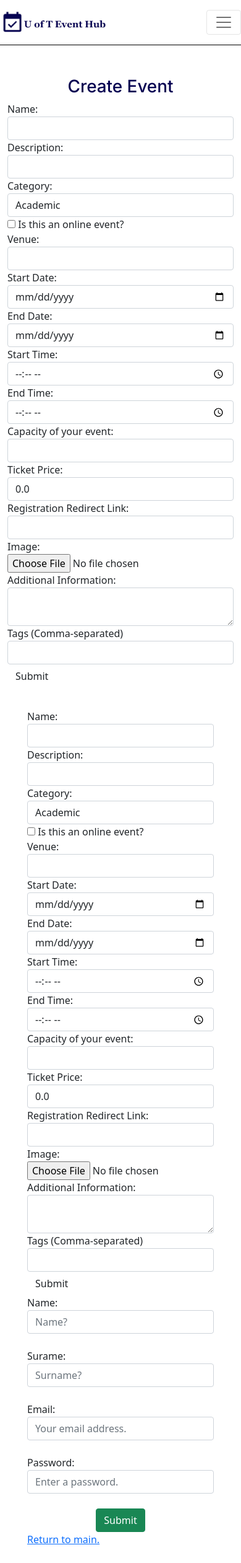
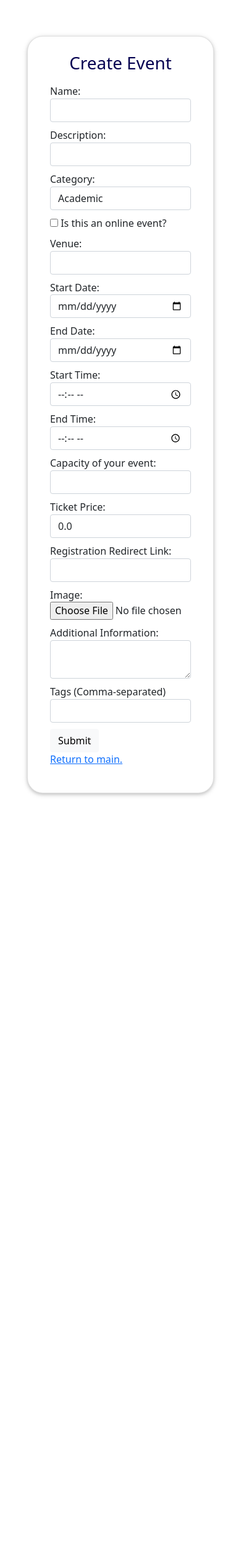
Before and after one commit to ECE444-2023Fall/UofT-EventHub, a Flask app: page /events/create_event in a window 390 px wide. Shown: the whole page at 62% size. After the commit the page ends 1285 px from the top, so only its background shows below. Run offline with Flask 3, Linux system fonts and the light colour scheme; a user stored in the database is signed in; tables that the repository leaves empty hold one stand-in row (values such as "Sample post"); parts of the project's set-up code (start-up, migrations or seed data) failed here and were passed over; some libraries are stand-ins or nearby versions; some web fonts are replaced.

Commit message:
Fixed form spacing

```diff
--- a/app/static/style.css
+++ b/app/static/style.css
@@ -4,6 +4,29 @@ h1{
 
 .page-header{
   padding-top: 50px;
+}
+
+.page-header-create-event{
+  display: flex;
+  align-items: center;
+  justify-content: center;
+}
+
+/* overriding bootstrap default button to fit project theme*/
+.btn.btn-default{
+  color: #000;
+  background-color: #f8f9fa;
+  border-color: #f8f9fa;
+}
+
+.btn.btn-default:hover{
+  background-color: #ea453f;
+  color: white;
+}
+
+.btn.btn-default:active {
+  background-color: #ea453f;
+  color: white;
 }
 
 /* input[type=button], input[type=submit], input[type=reset] {
@@ -154,10 +177,13 @@ button .fa-solid{
 
 .form{
   display: inline-block;
-  height: 100%;
   width: 100%;
+  margin: 10px 0;
 }
 
+.form-group{
+  margin: 10px 0;
+}
 .wrapper {
   display: table;
   height: 100%;
--- a/app/templates/create_event.html
+++ b/app/templates/create_event.html
@@ -3,8 +3,15 @@
 
 {% block title %}Organizer's Page{% endblock %}
 
+{% block navbar %}
+ <!-- this overrides the definition of the navbar in the -->
+{% endblock %}
+
 {% block content %}
+
 <div class="container event-form">
+  <br>
+    <br>
     {% for message in get_flashed_messages() %}
     <div class="alert alert-warning">
         <button type="button" class="close" data-dismiss="alert">&times;</button>
@@ -13,51 +20,35 @@
     {% endfor %}
 
     {% block page_content %}
-        <div class="page-header">
-            <h1>Create Event</h1>
-        </div>
-        <form method="POST" class="form">
-            {{ wtf.quick_form(form) }}
-            <!--<div class="form-group">
-                <label for="exampleFormControlSelect1">Select Example</label>
-                <select class="form-control" id="exampleFormControlSelect1">
-                    <option>Option 1</option>
-                    <option>Option 2</option>
-                    <option>Option 3</option>
-                </select>
+
+          <section class="vh-85">
+            <div class="container h-100">
+              <div class="row d-flex justify-content-center align-items-center h-100">
+                <div class="col-lg-10 col-xl-10">
+                  <div class="card text-black" style="border-radius: 25px;">
+                    <div class="card-body p-md-5">
+                      <div class="row align-items-center justify-content-center">
+                        <div class="col-12 col-md-8">
+                          <div class="page-header-create-event">
+                            <h1>Create Event</h1>
+                          </div>
+                          <form  action="" method="post" role="form">
+                            {{ wtf.quick_form(form) }}
+                            <!--for now cancel button is in next line, until then leaving it as hyperlink
+                              <a href="/organizer" class="btn btn-default">Cancel</a>
+                            -->
+                          </form>
+                          <p><a href="/organizer">Return to main.</a></p>
+
+                        </div>
+                      </div>
+                    </div>
+                    </div>
+                  </div>
+                </div>
+              </div>
             </div>
 
-            <button type="submit" class="btn btn-primary">Submit</button>-->
-        </form>
-
-    <div class=container><br>
-        <div class="row align-items-center justify-content-center">
-        <div class="col-md-8">
-          <form  action="" method="post" role="form">
-            {{ wtf.quick_form(form) }}
-            <div class="form-group">
-
-              <label for="name">Name:</label>
-              <input type="text" class="form-control" id="name" name="name" placeholder="Name?">
-                <br>
-              <label for="surname">Surame:</label>
-              <input type="text" class="form-control" id="surname" name="surname" placeholder="Surname?">
-            <br>
-          <label for="email">Email:</label>
-          <input type="text" class="form-control" id="email" name="email" placeholder="Your email address.">
-            <br>
-          <label for="password">Password:</label>
-          <input type="password" class="form-control" id="password" name="password" placeholder="Enter a password.">
-
-        </div>
-            <br>
-
-            <center>
-              <button type="submit" class="btn btn-success">Submit</button>
-            </center>
-          </form>
-
-        <p><a href="/organizer">Return to main.</a></p>
     {% endblock %}
 </div>
 {% endblock %}
```
